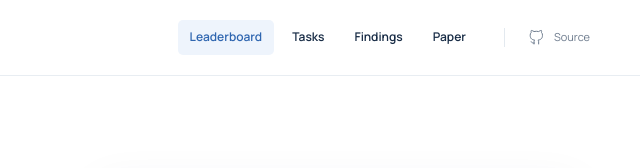
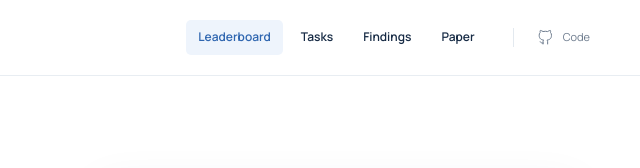
Before and after one commit to AdAstraAbyssoque/accelerate-bench-page, a plain HTML site: page dist/index.html in a window 1280 px wide. Shown: the top 168 px of the page, 640-1280 px from the left. Drawn offline with Linux system fonts and the light colour scheme.

Commit message:
Link public benchmark code and gated dataset release

```diff
--- a/dist/index.html
+++ b/dist/index.html
@@ -111,7 +111,7 @@
 </head>
 <body>
 <a class="skip" href="#main">Skip to content</a>
-<header><div class="header-inner"><a class="wordmark" href="#top"><span class="mark" aria-hidden="true"><svg viewBox="0 0 24 24"><path d="M5 18 18 5M7 5h11v11"/></svg></span><span>Accelerate<span class="brand-light"> Bench</span></span></a><nav aria-label="Main navigation"><a href="#leaderboard">Leaderboard</a><a href="#tasks">Tasks</a><a href="#findings">Findings</a><a href="#paper">Paper</a></nav><a class="header-paper" href="https://github.com/AdAstraAbyssoque/accelerate-bench-page" aria-label="Website source on GitHub"><svg viewBox="0 0 24 24" aria-hidden="true"><path d="M9 19c-4 1-4-2-6-2m12 4v-3.9a3.4 3.4 0 0 0-1-2.6c3.3-.4 6.8-1.6 6.8-7.2A5.7 5.7 0 0 0 19.3 3a5.3 5.3 0 0 0-.1-3S18-.4 15 1.6a14.7 14.7 0 0 0-7 0C5-.4 3.8 0 3.8 0a5.3 5.3 0 0 0-.1 3A5.7 5.7 0 0 0 2.2 7.3c0 5.6 3.5 6.8 6.8 7.2A3.4 3.4 0 0 0 8 17v4" transform="translate(1 2) scale(.88)"/></svg><span>Source</span></a></div></header>
+<header><div class="header-inner"><a class="wordmark" href="#top"><span class="mark" aria-hidden="true"><svg viewBox="0 0 24 24"><path d="M5 18 18 5M7 5h11v11"/></svg></span><span>Accelerate<span class="brand-light"> Bench</span></span></a><nav aria-label="Main navigation"><a href="#leaderboard">Leaderboard</a><a href="#tasks">Tasks</a><a href="#findings">Findings</a><a href="#paper">Paper</a></nav><a class="header-paper" href="https://github.com/AdAstraAbyssoque/accelerate-bench" aria-label="Benchmark code on GitHub"><svg viewBox="0 0 24 24" aria-hidden="true"><path d="M9 19c-4 1-4-2-6-2m12 4v-3.9a3.4 3.4 0 0 0-1-2.6c3.3-.4 6.8-1.6 6.8-7.2A5.7 5.7 0 0 0 19.3 3a5.3 5.3 0 0 0-.1-3S18-.4 15 1.6a14.7 14.7 0 0 0-7 0C5-.4 3.8 0 3.8 0a5.3 5.3 0 0 0-.1 3A5.7 5.7 0 0 0 2.2 7.3c0 5.6 3.5 6.8 6.8 7.2A3.4 3.4 0 0 0 8 17v4" transform="translate(1 2) scale(.88)"/></svg><span>Code</span></a></div></header>
 <main id="main">
 <section class="hero" id="top">
 <div class="hero-main"><div class="hero-copy"><p class="eyebrow"><span class="eyebrow-line"></span> A benchmark for application optimization</p><h1>Accelerate<span>Bench<span class="title-dot">.</span></span></h1><h2>Evaluating Agents for<br> Application-Level Program Optimization</h2><p class="intro">Can coding agents make whole applications faster?<br> Real source trees. End-to-end workloads.<br> Correctness before speed.</p><div class="actions"><a class="button primary" href="assets/accelerate-bench.pdf"><span class="button-icon" aria-hidden="true">↗</span> Read the paper</a><a class="button" href="#tasks">Explore the tasks <span aria-hidden="true">→</span></a></div><a class="hero-authors" href="#paper">Bowen Liu, Yuhan Li, Nuo Chen, et al.<span> Meet the team ↗</span></a></div>
@@ -138,7 +138,7 @@
   year = {2026},
   url = {https://acceleratebench.com/}
 }</pre><p id="copy-status" class="small" role="status"></p></div></section>
-<section id="release" class="section release"><div><p class="eyebrow">Resources</p><h2>Build on Accelerate Bench.</h2><p>The paper and reported results are available here. Versioned task packages, public tests, and verifiers are being prepared for release.</p></div><div class="resource-list"><a href="assets/accelerate-bench.pdf"><span>Paper</span><span>PDF ↗</span></a><a href="assets/results.json" download><span>Reported results</span><span>JSON ↓</span></a><div><span>Benchmark code & task packages</span><span class="status">In preparation</span></div><div><span>arXiv record</span><span class="status">Forthcoming</span></div></div></section>
+<section id="release" class="section release"><div><p class="eyebrow">Resources</p><h2>Build on Accelerate Bench.</h2><p>The paper and reported results are available here. Benchmark code is on GitHub; request access to versioned task packages, public tests, and verifiers on Hugging Face.</p></div><div class="resource-list"><a href="assets/accelerate-bench.pdf"><span>Paper</span><span>PDF ↗</span></a><a href="assets/results.json" download><span>Reported results</span><span>JSON ↓</span></a><a href="https://github.com/AdAstraAbyssoque/accelerate-bench"><span>Code</span><span>GitHub ↗</span></a><a href="https://huggingface.co/datasets/AdAstraAbyssoque/accelerate-bench"><span>Dataset</span><span>Request access ↗</span></a><div><span>arXiv record</span><span class="status">Forthcoming</span></div></div></section>
 </main><footer><div><img class="hy-logo" src="assets/hy-logo.png" alt="Tencent Hy"><p>Tencent Hy Team · HKUST · HKUST(GZ) · THU · PKU</p></div><div><a href="#leaderboard">Results</a><a href="#tasks">Tasks</a><a href="#paper">Citation</a><a href="https://github.com/AdAstraAbyssoque/accelerate-bench-page">Website source ↗</a></div><p class="small">© 2026 Accelerate Bench authors</p></footer>
 <dialog id="task-dialog" aria-labelledby="task-title"><button class="close" aria-label="Close task details">×</button><div id="task-details"></div></dialog><dialog id="figure-dialog" aria-labelledby="figure-caption"><button class="close" aria-label="Close figure">×</button><img id="expanded-figure" alt=""><p id="figure-caption"></p></dialog>
 </body></html>
```
Also changed, not shown: 1 other file.
